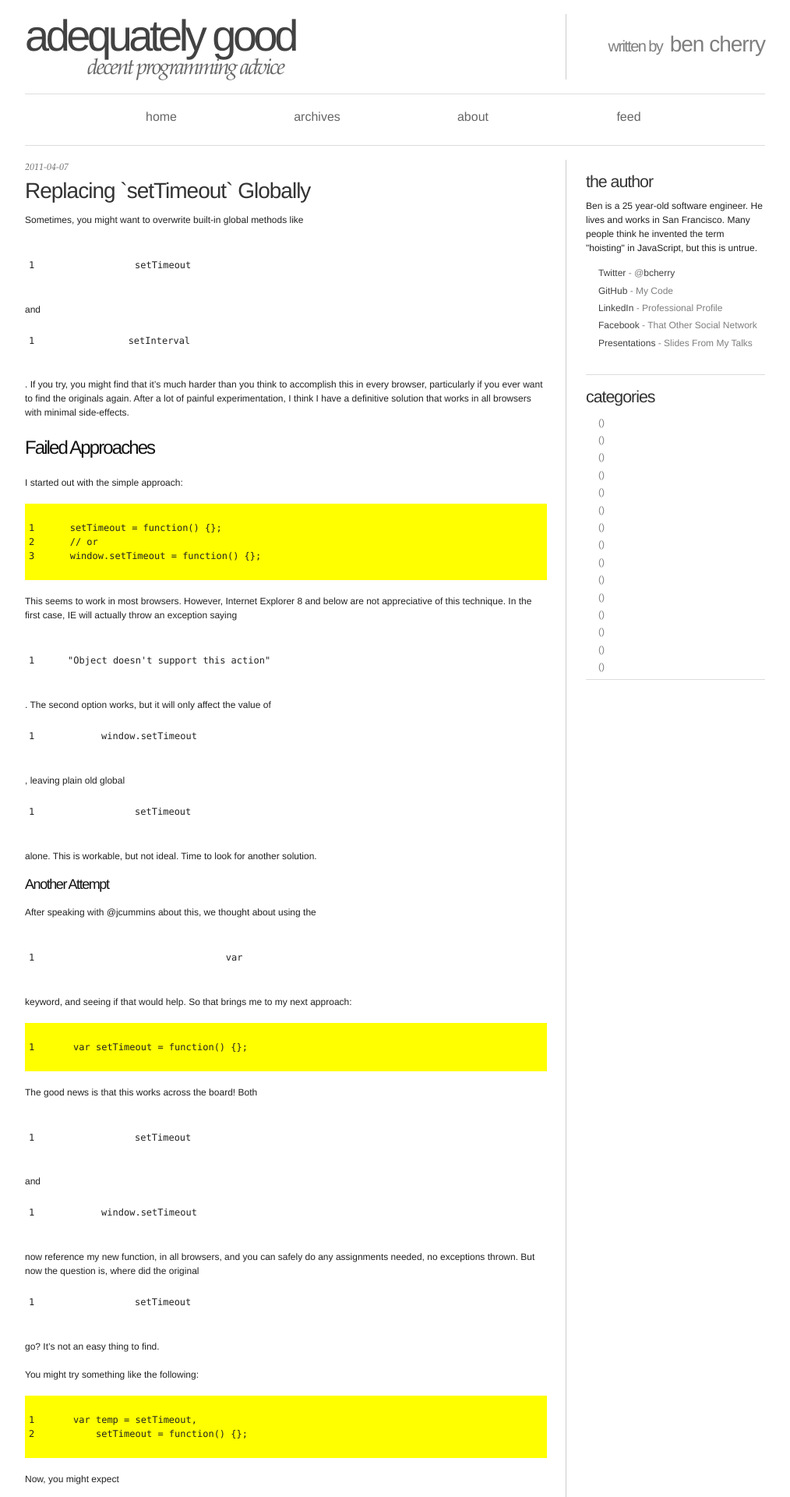
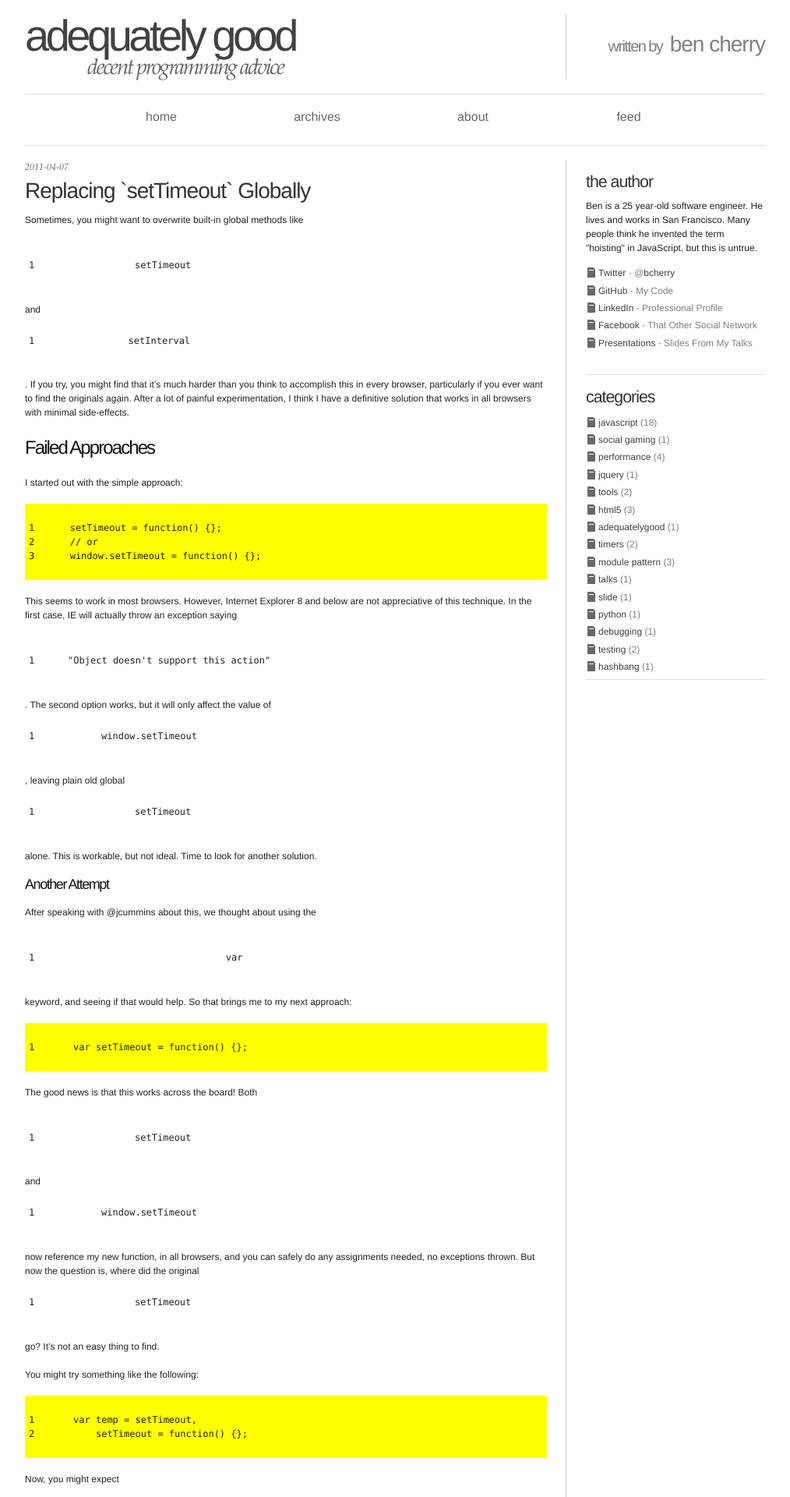
Before and after one commit to bcherry/bcherry.github.com, a Jekyll site: the page built from index.html, in a window 1280 px wide. Shown: the top 1920 px of the page at 78% size, without its empty margins (133-1147 px from the left). Built offline with Jekyll 4.4.1, drawn with Linux system fonts in a browser that asks for light colours; Markdown is read by kramdown in place of the engine named in the settings; the list of posts is cut into pages by our own code.

Commit message:
print tag ppages

```diff
--- a/_includes/after_content.html
+++ b/_includes/after_content.html
@@ -28,8 +28,8 @@
             <ul>
             {% for tag in site.tags %}
               <li>
-                <a href="/tag/{{ tag.name|urlencode }}">{{ tag.name|downcase }}</a>
-                ({{ tag.count }})
+                <a href="/tag/{{ tag[0]|urlencode }}">{{ tag[0]|downcase }}</a>
+                ({{ tag[1] | size }})
               </li>
             {% endfor %}
             </ul>
--- a/css/ag.css
+++ b/css/ag.css
@@ -202,7 +202,7 @@ article .postAdmin {
 }
 
 #sidebar li {
-	background: url(/static/images/li.gif) no-repeat 0 3px;
+	background: url(/images/li.gif) no-repeat 0 3px;
 	color: #7F7F7F;
 	line-height: 1.2em;
 	padding: 4px 0 4px 16px;
```
Also changed, not shown: css/ag.min.css, images/li.gif (added), 1 other file.
